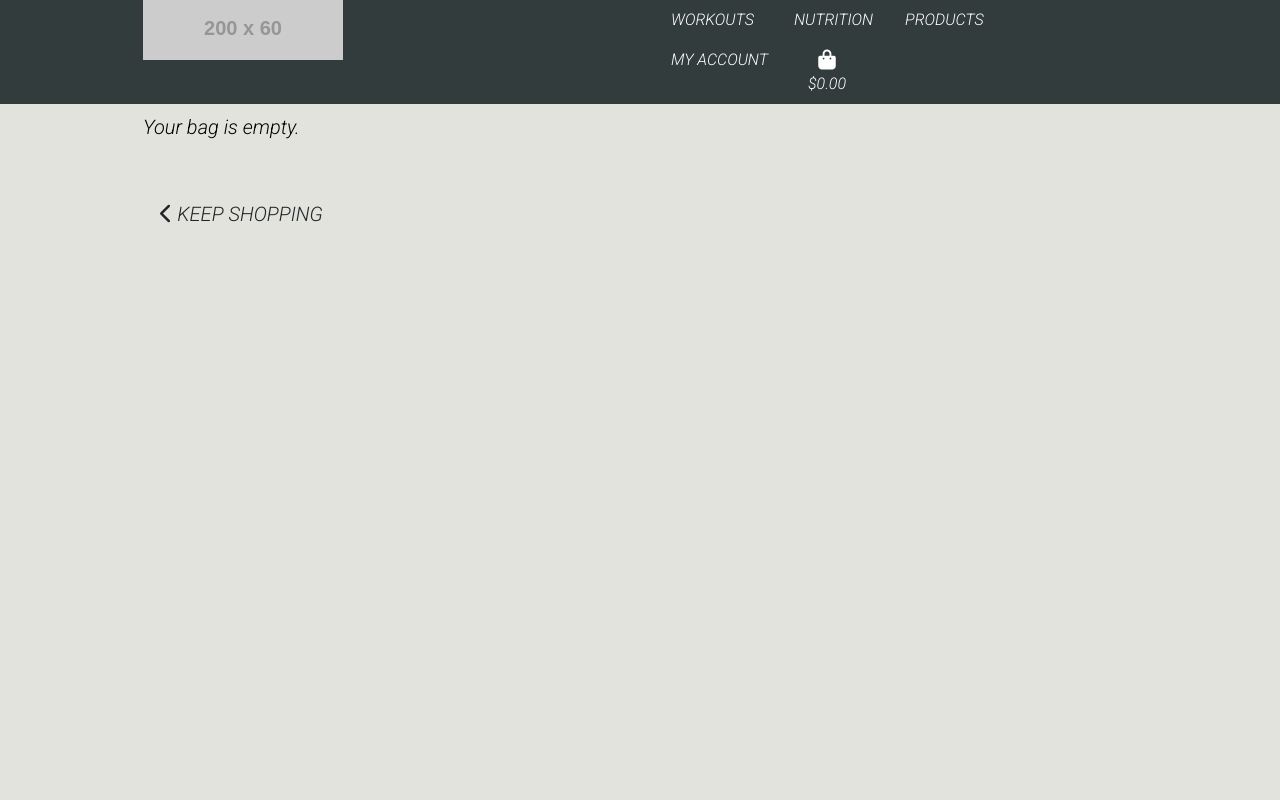
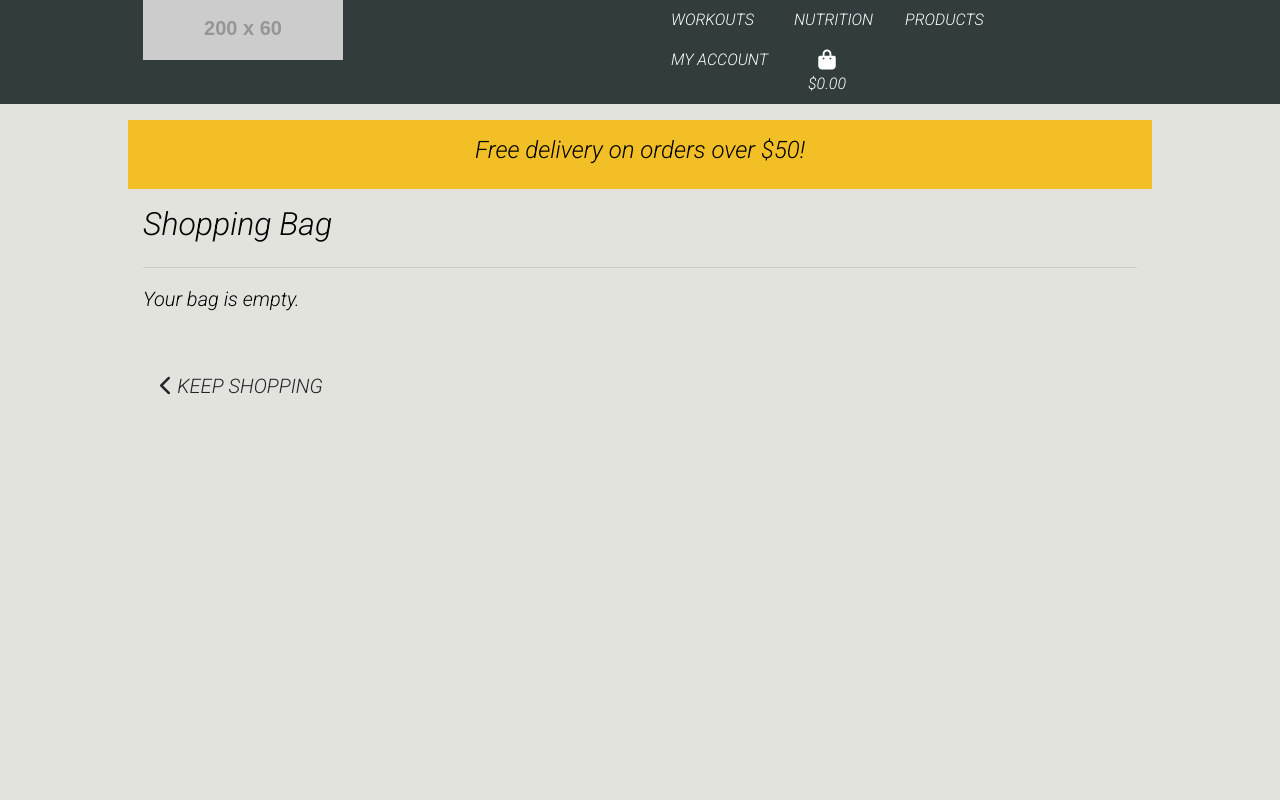
Before and after one commit to Camila-Ribeiro/Body-Balance_Milestone-Project, a Django app: page /shop_bag/ in a window 1280 px wide. Run offline with Django 3.2, Linux system fonts and the light colour scheme; grey boxes labelled with a size stand in for pictures from a placeholder-image service; some libraries are stand-ins or nearby versions.

Commit message:
Added bag context and deliveru logic

```diff
--- a/body_balance/settings.py
+++ b/body_balance/settings.py
@@ -73,6 +73,7 @@
                 'django.template.context_processors.request', # required by allauth
                 'django.contrib.auth.context_processors.auth',
                 'django.contrib.messages.context_processors.messages',
+                'shop_bag.contexts.bag_products'
             ],
         },
     },
@@ -153,3 +154,6 @@
 
 MEDIA_URL = '/media/'
 MEDIA_ROOT = os.path.join(BASE_DIR, 'media')
+
+FREE_DELIVERY = 50
+DELIVERY_PERCENTAGE = 10
--- a/products/templates/products/products.html
+++ b/products/templates/products/products.html
@@ -11,7 +11,7 @@
 
 {% block content %}
     <div class="overlay"></div>
-    <section class="product-section">
+    <section class="margin-section">
         <div class="container-fluid">
             <div class="row">
                 <div class="col text-center mt-3">
--- /dev/null
+++ b/shop_bag/contexts.py
@@ -0,0 +1,29 @@
+from decimal import Decimal
+from django.conf import settings
+
+def bag_products(request):
+
+    bag_items = []
+    total_items = 0
+    product_count = 0
+
+    if total_items < settings.FREE_DELIVERY:
+        delivery_fee = total_items * Decimal(settings.DELIVERY_PERCENTAGE / 100)
+        free_delivery_delta = settings.FREE_DELIVERY - total_items
+    else:
+        delivery_fee = 0
+        free_delivery_delta = 0
+
+    shop_total = delivery_fee + total_items
+
+    context = {
+        'bag_items': bag_items,
+        'total_items': total_items,
+        'product_count': product_count,
+        'delivery_fee': delivery_fee,
+        'free_delivery_delta': free_delivery_delta,
+        'free_delivery': settings.FREE_DELIVERY,
+        'shop_total': shop_total,
+    }
+
+    return context
--- a/shop_bag/templates/shop_bag/shop-bag.html
+++ b/shop_bag/templates/shop_bag/shop-bag.html
@@ -11,10 +11,14 @@
 
 {% block content %}
 <div class="overlay"></div>
-<div class="container mb-2">
+<div class="container margin-section mb-2">
+    <div class="row custom-box text-center">
+        <div class="col my-3 mx-3">
+            <h4>Free delivery on orders over ${{ free_delivery }}!</h4>
+        </div>
+    </div>
     <div class="row">
-        <div class="col">
-            <hr>
+        <div class="col mt-3">
             <h2 class="logo-font mb-4">Shopping Bag</h2>
             <hr>
         </div>
@@ -26,7 +30,7 @@
                 <div class="table-responsive rounded"></div>
             {% else %}
                 <p class="lead mb-5">Your bag is empty.</p>
-                <a href="{% url 'products' %}" class="btn btn-outline-black rounded-0 btn-lg">
+                <a href="{% url 'shop_products' %}" class="btn btn-outline-black rounded-0 btn-lg">
                     <span class="icon">
                         <i class="fas fa-chevron-left"></i>
                     </span>
--- a/static/css/base.css
+++ b/static/css/base.css
@@ -62,8 +62,8 @@
     color: #a8b662;
 }
 
-.product-section{
-    margin-top: 100px;
+.margin-section{
+    margin-top: 120px;
 
 }
 
@@ -135,8 +135,15 @@
 .product-detail-container{
     max-width: 100%;
 }
+
 .product-detail-container .text-muted{
     margin-bottom: 40px;
+}
+
+/* -------------------------------- Shop Bag */
+.custom-box{
+    background-color: #f3bf26;
+    color: black;
 }
 
 /* -------------------------------- Media Queries */
```
